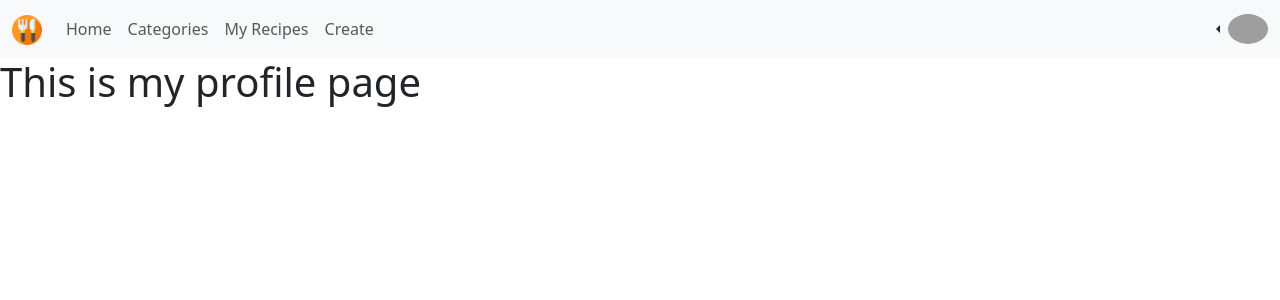
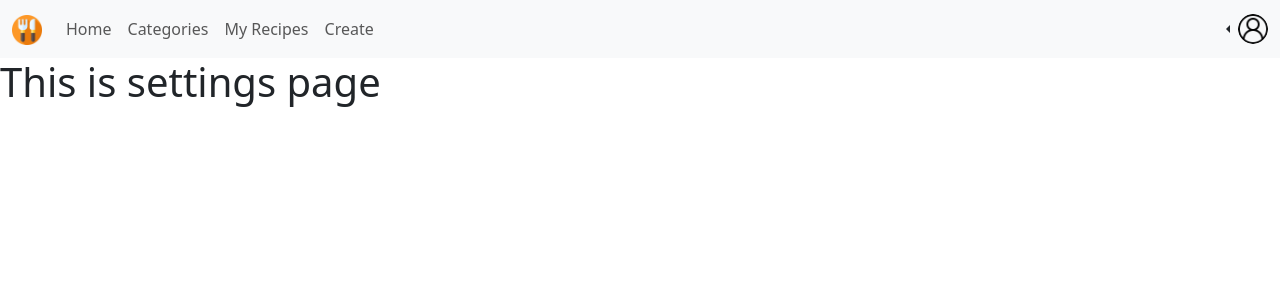
Before and after one commit to Weber-Cooper-Maitoza/social-savoring, a Django app: page /profile/my_profile/1 in a window 1280 px wide. Shown: the top 300 px of the page. Run offline with Django 5.2, Linux system fonts and the light colour scheme; a user stored in the database is signed in; data comes from the database, SQL or seed files in the repository; both versions use the stored data as it was after the commit; grey boxes are pictures that could not be loaded.

Commit message:
fixed user vs profile bug

```diff
--- a/socialSavoring/profiles/views.py
+++ b/socialSavoring/profiles/views.py
@@ -3,6 +3,7 @@ from django.contrib import messages
 from .forms import RegistrationForm
 from django.contrib.auth.decorators import login_required
 from .models import Profile
+from django.contrib.auth.models import User
 
 # Create your views here.
 def register(request):
@@ -20,10 +21,10 @@ def register(request):
 
 @login_required
 def settings(request, id):
-  user = Profile.objects.get(pk=id)
-  return render(request, 'profiles/settings.html', {'user':user})
+  profile = Profile.objects.get(user=User.objects.get(id=id))
+  return render(request, 'profiles/settings.html', {'profile':profile})
 
 @login_required
 def my_profile(request, id):
-  user = Profile.objects.get(pk=id)
-  return render(request, 'profiles/my_profile.html', {'user':user})
+  profile = Profile.objects.get(user=User.objects.get(id=id))
+  return render(request, 'profiles/settings.html', {'profile':profile})
--- a/socialSavoring/recipies/views.py
+++ b/socialSavoring/recipies/views.py
@@ -2,6 +2,7 @@ from django.shortcuts import render, redirect
 from django.contrib.auth.decorators import login_required
 from .models import Recipe, Ingredient
 from profiles.models import Profile
+from django.contrib.auth.models import User
 from datetime import datetime
 import os
 
@@ -9,7 +10,7 @@ import os
 
 @login_required
 def recipe_list_view(request, id):
-  user = Profile.objects.get(pk=id)
+  user = Profile.objects.get(user=User.objects.get(id=id))
   recipes = Recipe.objects.filter(creator=user)
   return render(request, 'recipes/my_recipes.html', {'recipes': recipes})
 
@@ -23,7 +24,7 @@ def recipe_detail_view(request, id):
 @login_required
 def recipe_create_view(request, id):
   if request.method == 'POST':
-    creator = Profile.objects.get(pk=id)
+    creator = Profile.objects.get(user=User.objects.get(id=id))
     created_timestamp = datetime.now()
     recipe_name = request.POST.get('recipe_name', '')
     recipe_image = request.FILES.get('recipe_image', 'empty.jpg')
--- a/socialSavoring/socialMedia/templates/socialMedia/baseNav.html
+++ b/socialSavoring/socialMedia/templates/socialMedia/baseNav.html
@@ -43,7 +43,7 @@
       <div class="nav-item dropstart">
         <a class="nav-link dropdown-toggle" data-bs-toggle="dropdown" href="#" role="button" aria-expanded="false">
           <img
-            src="https://mdbcdn.b-cdn.net/img/new/avatars/2.webp"
+            src="../../../media/profilepic.jpg"
             class="rounded-circle"
             height="30"
             alt="Black and White Portrait of a Man"
--- a/socialSavoring/socialMedia/templates/socialMedia/feed.html
+++ b/socialSavoring/socialMedia/templates/socialMedia/feed.html
@@ -1,4 +1,6 @@
 {% extends './baseNav.html' %}
 {% block body %}
-  <h1>this is feed page</h1>
+  {% for recipe in recipes %}
+    <p>{{recipe.recipe_name}}</p>
+  {% endfor %}
 {% endblock %}
--- a/socialSavoring/socialMedia/urls.py
+++ b/socialSavoring/socialMedia/urls.py
@@ -1,8 +1,9 @@
 from . import views
 from django.urls import path
+from django.contrib.auth.decorators import login_required
 
 app_name = 'socialMedia'
 urlpatterns = [
-    path('feed/', views.feed, name="feed"),
+    path('feed/', login_required(views.FeedView.as_view()), name="feed"),
     path('categories/', views.categories, name="categories"),
 ]
```
Also changed, not shown: socialSavoring/socialMedia/views.py (+13 -4 lines), socialSavoring/db.sqlite3.
